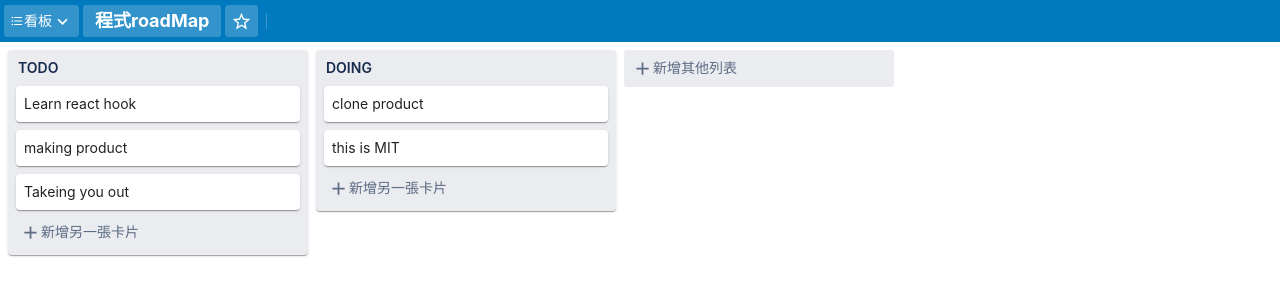
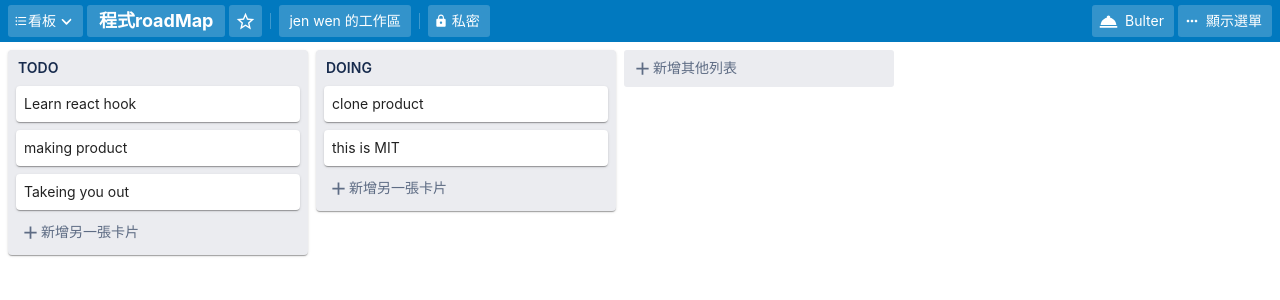
Before and after one commit to wenbay66/Trello-Clone, a React (Create React App) app: page / in a window 1280 px wide. Shown: the top 300 px of the page. Built offline with nearby package versions, Linux system fonts and the light colour scheme.

Commit message:
05/21 add TopBar End

```diff
--- a/src/Component/TopBar/TopBar.js
+++ b/src/Component/TopBar/TopBar.js
@@ -5,14 +5,18 @@ import Btn from "../Btn/Btn"
 import FormatListBulletedRoundedIcon from '@material-ui/icons/FormatListBulletedRounded';
 import KeyboardArrowDownRoundedIcon from '@material-ui/icons/KeyboardArrowDownRounded';
 import StarBorderOutlinedIcon from '@material-ui/icons/StarBorderOutlined';
+import LockIcon from '@material-ui/icons/Lock';
+import RoomServiceIcon from '@material-ui/icons/RoomService';
+import MoreHorizIcon from '@material-ui/icons/MoreHoriz';
 
 const Container = styled.div`
     max-height: 34px;
     min-height: 34px;
     background: rgb(1,121,191);
-    padding: 4px;
+    padding: 4px 8px 4px 8px;
     display: flex;
     align-items: center;
+    justify-content: space-between;
 `
 const TitleBtn = styled.span`
     font-weight: 700;
@@ -26,7 +30,11 @@ const Border = styled.span`
     border-left-width: 1px;
     height: 16px;
     margin-left: 8px;
-    margin-right: 8px
+    margin-right: 8px;
+`
+const ContainerDIV = styled.div`
+  display: flex;
+  align-items: center;
 `
 
 export default function TopBar(){
@@ -36,6 +44,7 @@ export default function TopBar(){
   return (
     <>
       <Container>
+        <ContainerDIV>
           <span onClick={ccc}>
             <Btn>
                 <FormatListBulletedRoundedIcon style={{fontSize:14}}/>
@@ -54,6 +63,33 @@ export default function TopBar(){
             </Btn>
           </span>
           <Border />
+          <sapn>
+            <Btn>
+                <span style={{padding:'0px 4px 0px 4px'}}>jen wen 的工作區</span>
+            </Btn>
+          </sapn>
+          <Border />
+          <span>
+            <Btn>
+              <LockIcon style={{fontSize:14}}/>
+              <span style={{padding:'0px 4px 0px 4px'}}>私密</span>
+            </Btn>
+          </span>
+        </ContainerDIV>
+        <ContainerDIV>
+          <span>
+            <Btn>
+              <RoomServiceIcon/>
+              <span style={{padding:'0px 4px 0px 6px'}}>Bulter</span>
+            </Btn>
+          </span>
+          <span style={{marginLeft:'4px'}}>
+            <Btn>
+              <MoreHorizIcon style={{fontSize:'medium'}}/>
+              <span style={{padding:'0px 4px 0px 6px'}}>顯示選單</span>
+            </Btn>
+          </span>
+        </ContainerDIV>
       </Container>
     </>
   )
```
Lines whose indentation alone changed are shown as unchanged.
